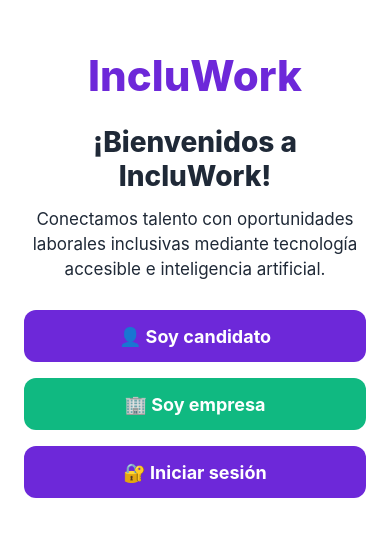
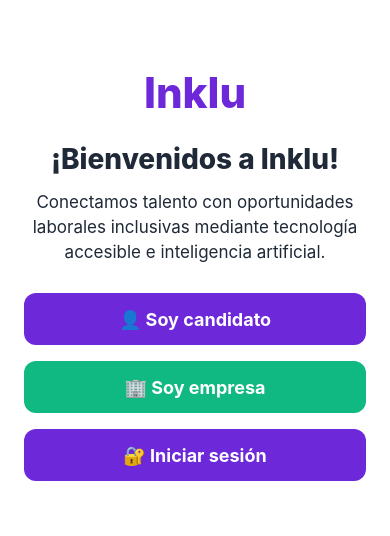
Before and after one commit to Isa18121999/IncluWork, a React Native app in the folder mobile/: screen /Welcome in a window 390 px wide. Shown: the part 144-680 px from the top of the page. Built offline with nearby package versions, Linux system fonts and the light colour scheme; no server answers.

Commit message:
feat: update welcome screen branding to Inklu

```diff
--- a/mobile/src/screens/WelcomeScreen.js
+++ b/mobile/src/screens/WelcomeScreen.js
@@ -6,8 +6,8 @@ import { colors } from "../theme/colors";
 export default function WelcomeScreen({ navigation }) {
   return (
     <View style={styles.container}>
-      <Text style={styles.logo} accessibilityLabel="Logo IncluWork">IncluWork</Text>
-      <Text style={styles.title}>¡Bienvenidos a IncluWork!</Text>
+      <Text style={styles.logo} accessibilityLabel="Logo Inklu">Inklu</Text>
+      <Text style={styles.title}>¡Bienvenidos a Inklu!</Text>
       <Text style={styles.description}>
         Conectamos talento con oportunidades laborales inclusivas mediante tecnología accesible e inteligencia artificial.
       </Text>
```
